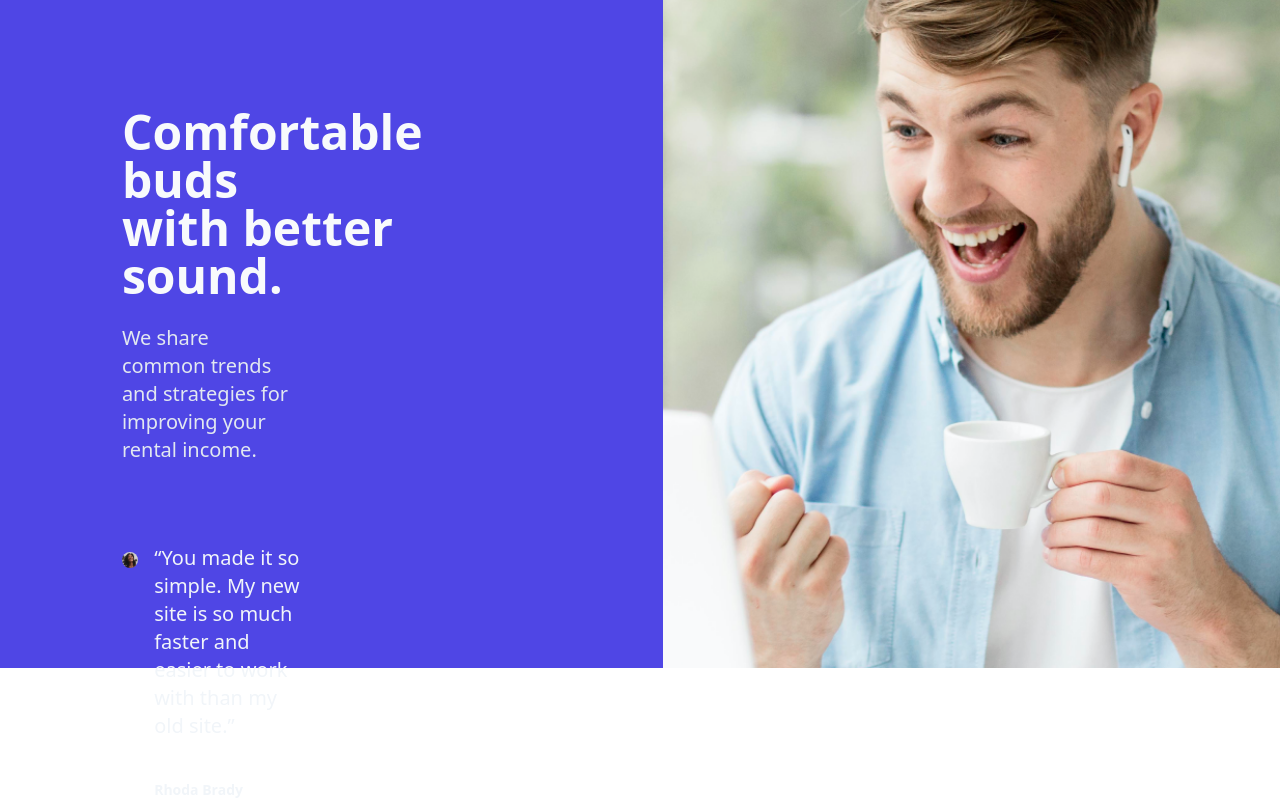
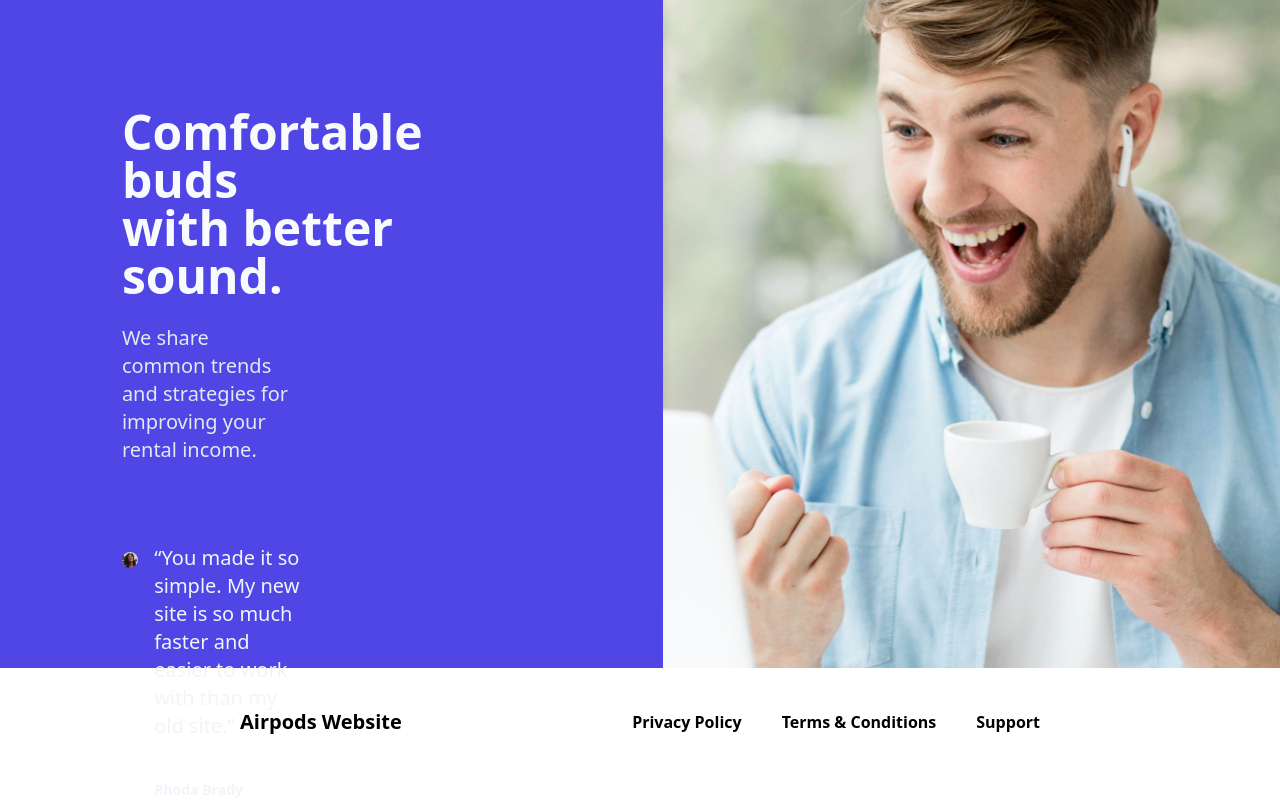
Before and after one commit to juliancoder22/airpods-website, a React (Vite) app: page / in a window 1280 px wide. Shown: the part 932-1732 px from the top of the page. Built offline with nearby package versions, Linux system fonts and the light colour scheme.

Commit message:
feature footer created

```diff
--- a/src/App.tsx
+++ b/src/App.tsx
@@ -1,3 +1,4 @@
+import Footer from "./components/Footer/Footer";
 import Header from "./components/Header/Header";
 import Hero from "./components/Hero/Hero";
 import Reviews from "./components/Reviews/Reviews";
@@ -9,6 +10,7 @@ function App() {
       <Header />
       <Hero />
       <Reviews />
+      <Footer />
     </>
   );
 }
--- /dev/null
+++ b/src/components/Footer/Footer.tsx
@@ -0,0 +1,14 @@
+const Footer = () => {
+  return (
+    <footer className="flex justify-between items-center py-10 px-60">
+      <span className="text-lg font-semibold text-xl">Airpods Website</span>
+      <ul className="flex justify-center items-center gap-10">
+        <li className="cursor-pointer font-semibold">Privacy Policy</li>
+        <li className="cursor-pointer font-semibold">Terms & Conditions</li>
+        <li className="cursor-pointer font-semibold">Support</li>
+      </ul>
+    </footer>
+  );
+};
+
+export default Footer;
```
